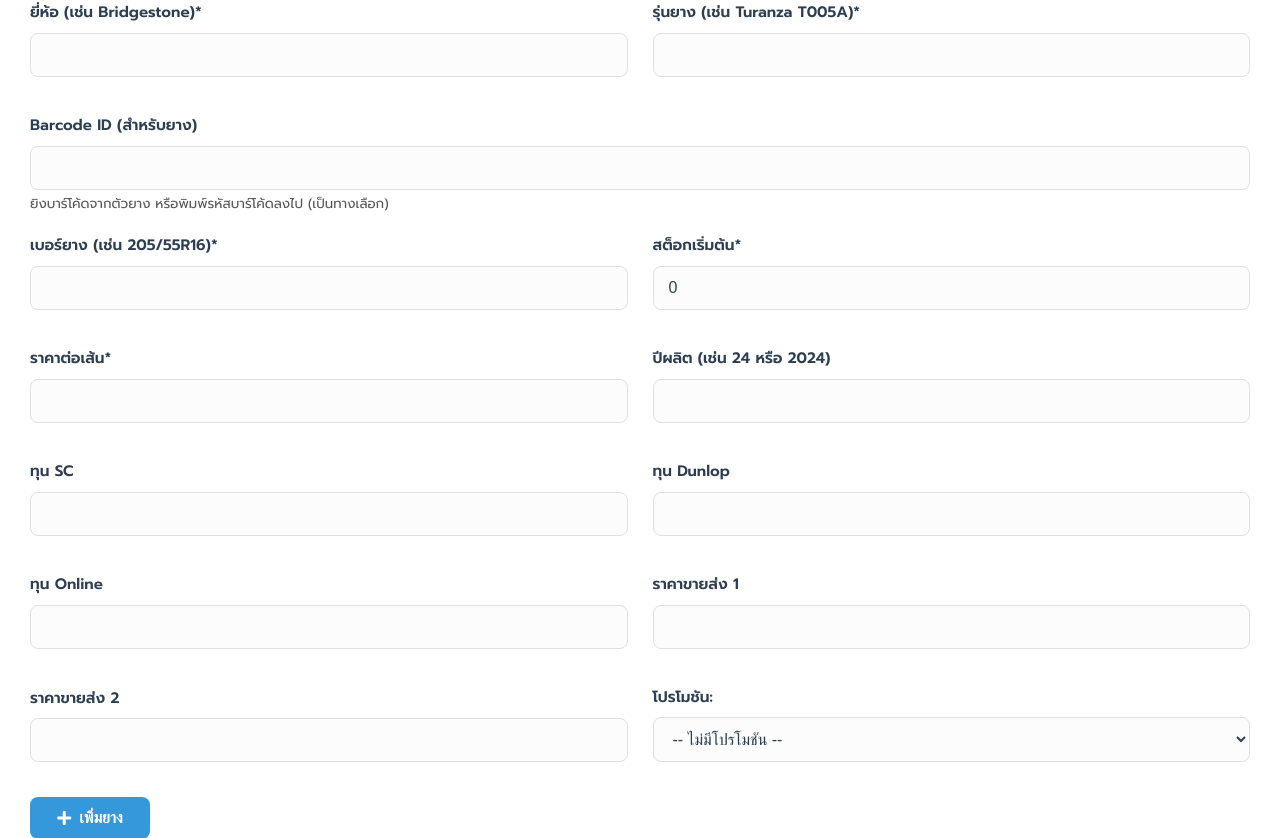
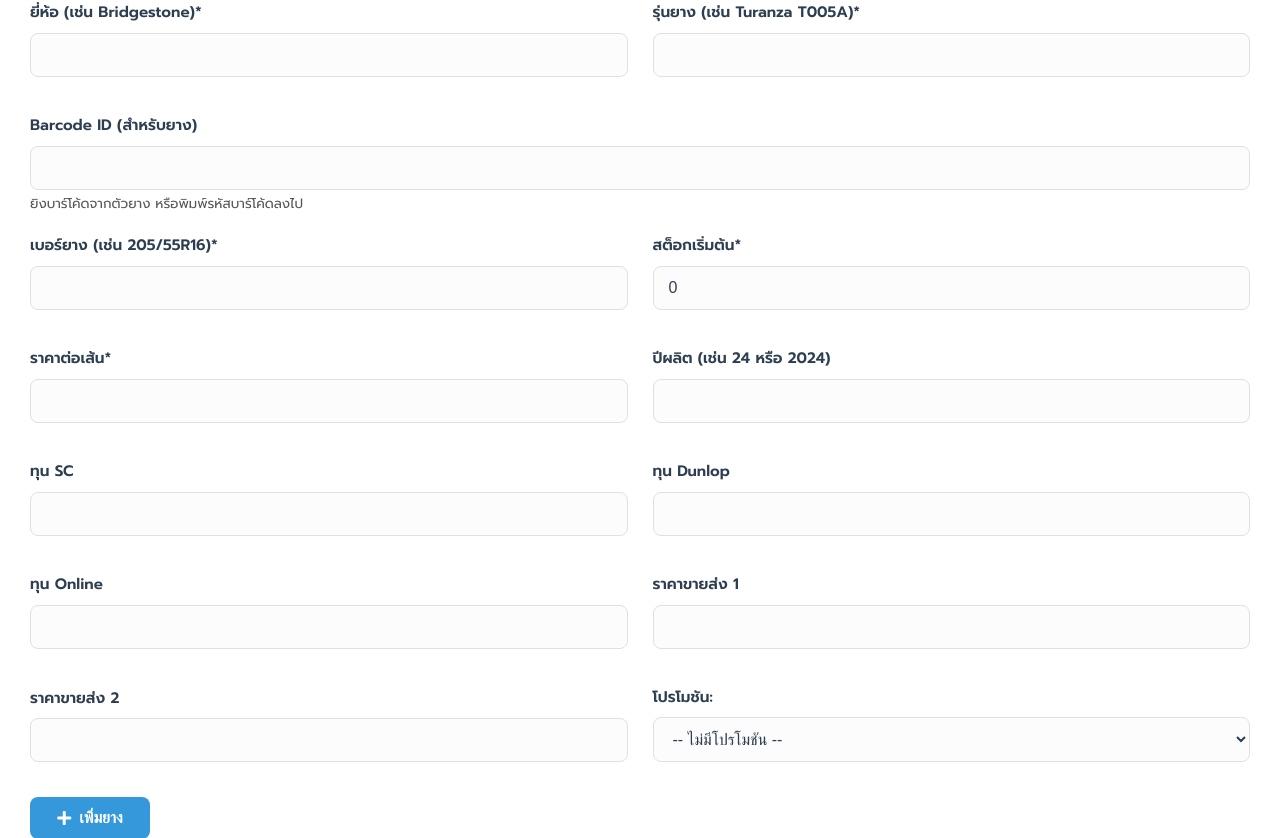
Before and after one commit to savsasa16/SCTIRESTORCK, a Python web app: template templates/add_item.html in a window 1280 px wide. Shown: the part 429-1267 px from the top of the page. Run offline with Jinja, Linux system fonts and the light colour scheme; the template is opened without the code that fills it, so the values that code supplies are empty.

Commit message:
change info

```diff
--- a/templates/add_item.html
+++ b/templates/add_item.html
@@ -30,7 +30,7 @@
         <div class="form-group">
             <label for="tire_barcode_id_for_add">Barcode ID (สำหรับยาง)</label>
             <input type="text" id="tire_barcode_id_for_add" name="barcode_id_for_add" value="{{ request.args.get('scanned_barcode', '') }}" autofocus>
-            <small class="form-text text-muted">ยิงบาร์โค้ดจากตัวยาง หรือพิมพ์รหัสบาร์โค้ดลงไป (เป็นทางเลือก)</small>
+            <small class="form-text text-muted">ยิงบาร์โค้ดจากตัวยาง หรือพิมพ์รหัสบาร์โค้ดลงไป</small>
         </div>
         {# -------------------------------------------------- #}
 
@@ -120,7 +120,7 @@
         <div class="form-group">
             <label for="wheel_barcode_id_for_add">Barcode ID (สำหรับแม็ก)</label>
             <input type="text" id="wheel_barcode_id_for_add" name="barcode_id_for_add" value="{{ request.args.get('scanned_barcode', '') }}" autofocus>
-            <small class="form-text text-muted">ยิงบาร์โค้ดจากตัวแม็ก หรือพิมพ์รหัสบาร์โค้ดลงไป (เป็นทางเลือก)</small>
+            <small class="form-text text-muted">ยิงบาร์โค้ดจากตัวแม็ก หรือพิมพ์รหัสบาร์โค้ดลงไป</small>
         </div>
         {# -------------------------------------------------- #}
 
@@ -137,7 +137,7 @@
 
         <div class="form-row">
             <div class="form-group">
-                <label for="wheel_pcd">รู ET (เช่น 5/114.3 +35)*</label>
+                <label for="wheel_pcd">รู (เช่น 5/114.3)*</label>
                 <input type="text" id="wheel_pcd" name="pcd" value="{{ form_data.pcd if form_data and active_tab == 'wheel' else '' }}" required>
             </div>
             <div class="form-group">
```
